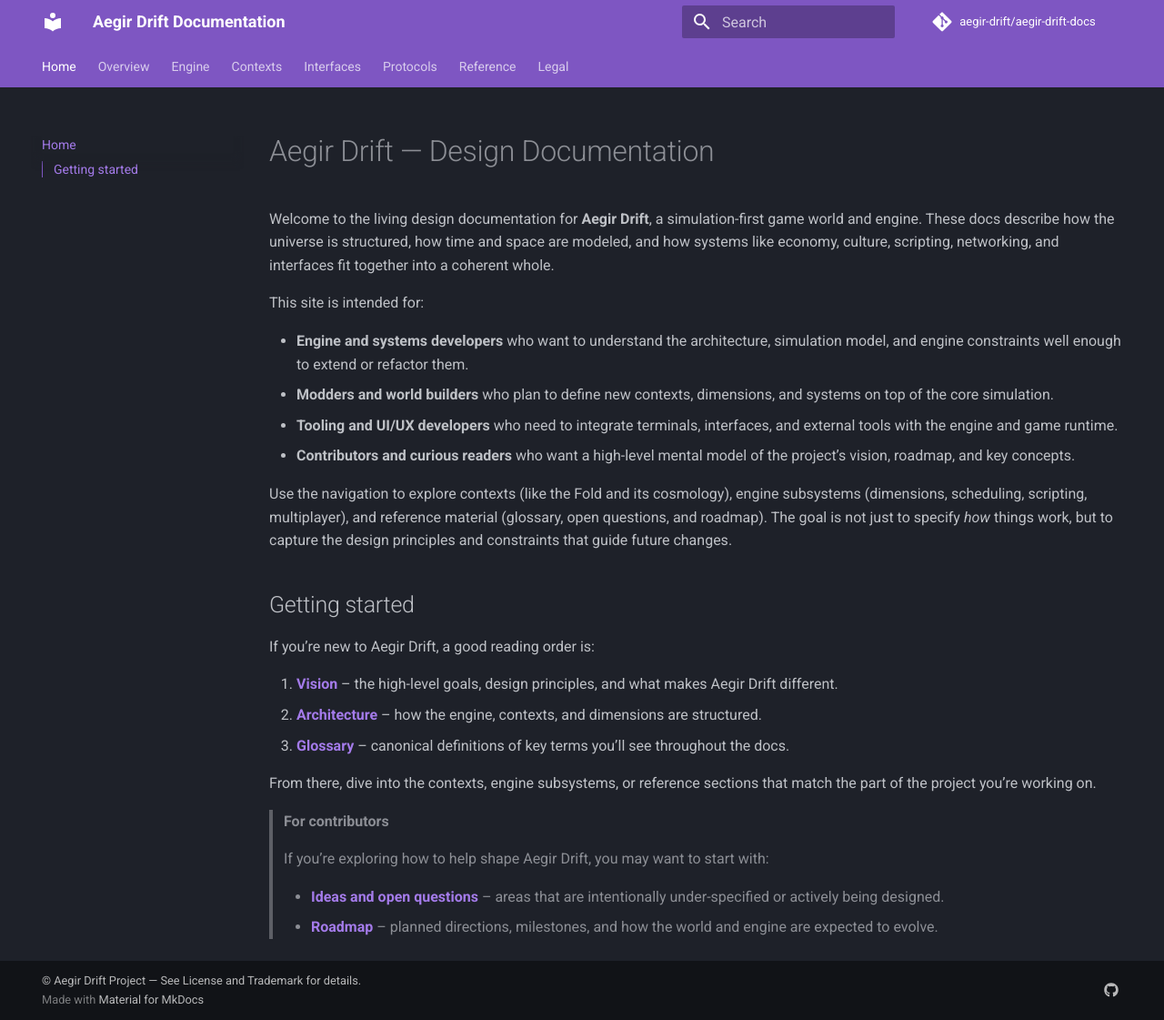
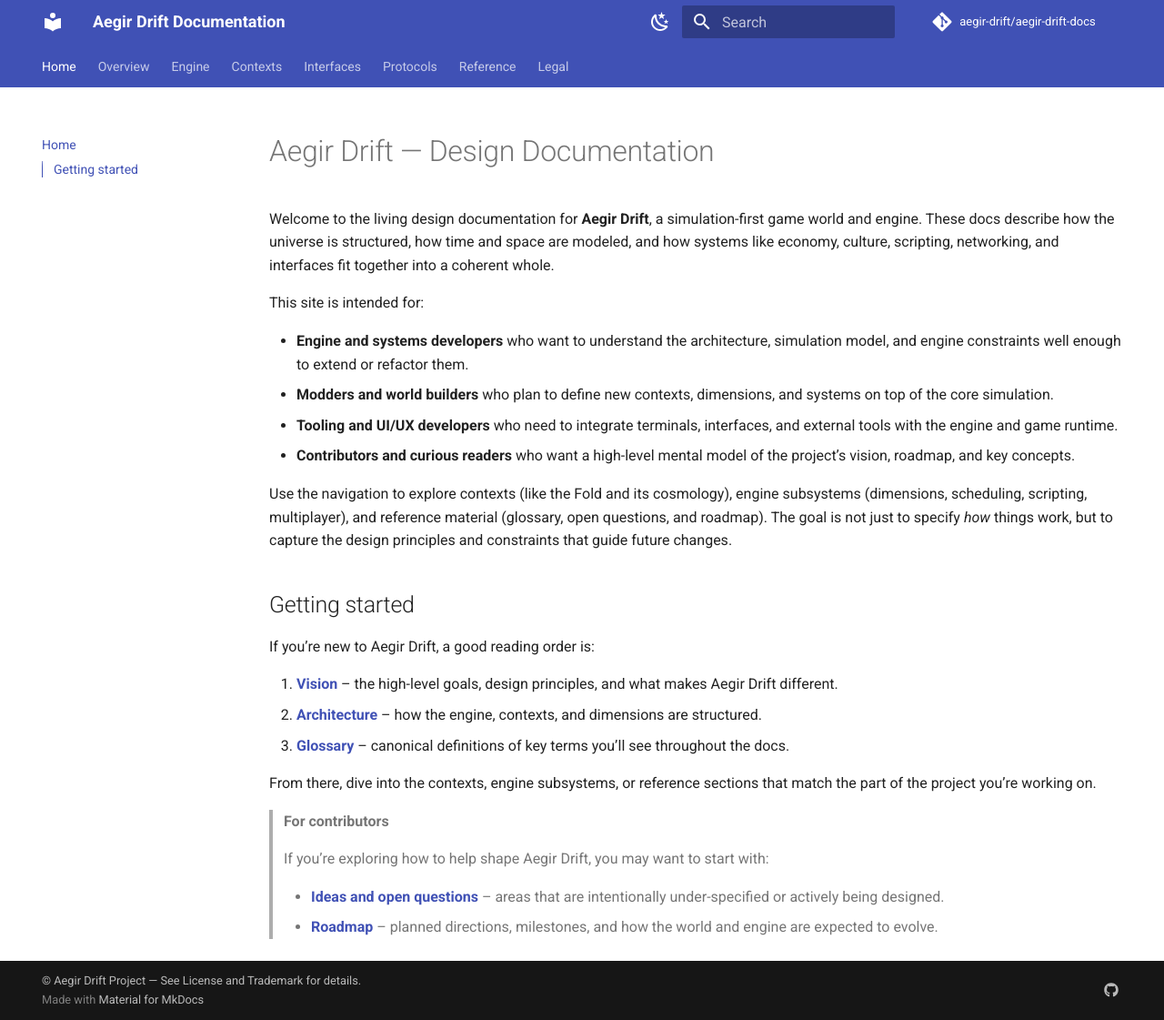
Before and after one commit to nilsnark/aegir-drift-docs, an MkDocs documentation site: the page built from docs/index.md, in a window 1280 px wide and 1121 px high. Shown: the whole window at 91% size. Built offline with MkDocs 1.6.1 and Material for MkDocs 9.7.7, drawn with Linux system fonts in a browser that asks for light colours; comment, search, counter and statistics services are not loaded.

Commit message:
switch to default colors of material theme

```diff
--- a/mkdocs.yml
+++ b/mkdocs.yml
@@ -16,9 +16,16 @@ theme:
     - toc.integrate
     - navigation.top
   palette:
+    - scheme: default
+      toggle:
+        icon: material/weather-night
+        name: Switch to dark mode
     - scheme: slate
-      primary: deep purple
-      accent: cyan
+      toggle:
+        icon: material/weather-sunny
+        name: Switch to light mode
+extra_css:
+  - css/colors.css
 
 markdown_extensions:
   - admonition
```
